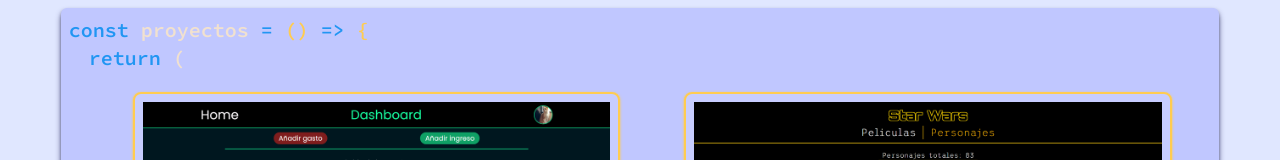
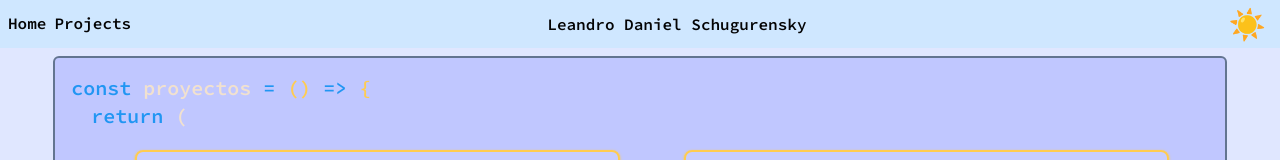
Before and after one commit to nicolasboattini/Portfolio, a React (Vite) app: page /projects in a window 1280 px wide. Shown: the top 160 px of the page. Built offline with nearby package versions, Linux system fonts and the light colour scheme.

Commit message:
Add: Navbar y cambio de colores

```diff
--- a/src/pages/projects/Projects.tsx
+++ b/src/pages/projects/Projects.tsx
@@ -1,15 +1,19 @@
 import { Link } from "react-router-dom";
+import Navbar from "../../components/navbar/Navbar.tsx";
+import dataProjects from "../../data/dataProjects.ts";
+import Techs from "../../components/Techs.tsx";
 import { TagOpen, TagClose } from "../../components/TagsSection.tsx";
 import { Tooltip } from 'react-tooltip';
 import 'react-tooltip/dist/react-tooltip.css'
-import dataProjects from "../../data/dataProjects.ts";
-import Techs from "../../components/Techs.tsx";
 export default function Projects() {
 
   return (
-    <section className="w-full min-h-screen flex flex-col items-center p-2 gap-3
-    bg-LIGHT-BG-P dark:bg-DARK-BG-P dark:text-D-T-P text-L-T-P">
-      <article className="w-full sm:w-11/12 p-2 bg-LIGHT-BG-P-dark dark:bg-DARK-BG-P-dark rounded-md shadow-md shadow-[#2c2c5d]">
+    <section className="w-full min-h-screen flex flex-col items-center
+    bg-LIGHT-BG-P dark:bg-DARK-BG dark:text-CREMA text-L-T-P gap-2">
+
+      <Navbar />
+
+      <article className="mx-0 my-auto w-full h-auto md:h-auto md:w-11/12 p-4 bg-LIGHT-BG-P-dark dark:bg-DARK-BG-dark rounded-md border-2 border-DARK-BORDER-light">
         <TagOpen section={"proyectos"} />
 
         <div className="flex w-full gap-2">
```
